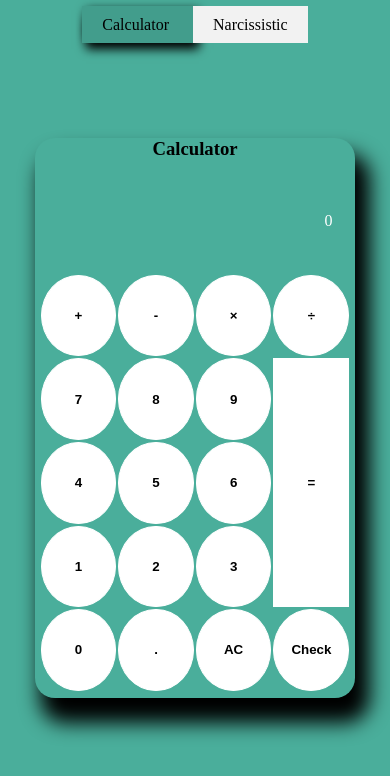
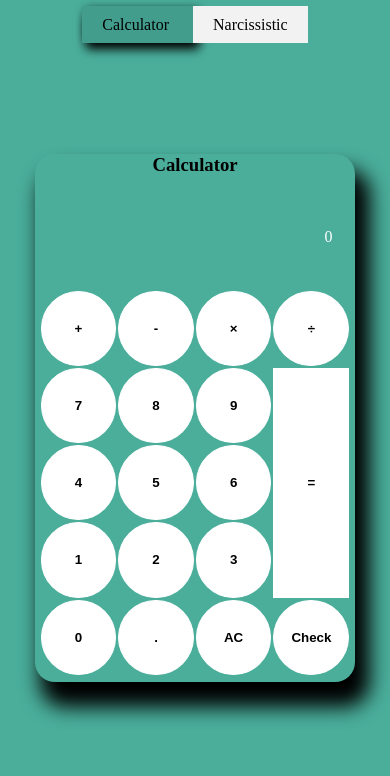
Before and after one commit to chubbystrings/calculator_app, a Vue app: page / in a window 390 px wide. Shown: the top 776 px of the page. Built offline with nearby package versions, Linux system fonts and the light colour scheme.

Commit message:
fixed web responsiveness issue

```diff
--- a/src/components/Calculator.vue
+++ b/src/components/Calculator.vue
@@ -169,7 +169,7 @@ export default {
 .calculator {
     background-color: #4AAE9B;
     box-shadow: 10px 20px 20px 5px black;
-    height: 35rem;
+    height: 33rem;
     border-radius: 20px;
     width: 20rem;
 }
@@ -208,7 +208,7 @@ export default {
     display: grid;
     grid-gap: 2px;
     grid-template-columns: repeat(4, 1fr);
-    height: 26em;
+    height: 24em;
     width: 19.3rem;
     margin: 0 auto;
 }
--- a/src/views/Narcissistic.vue
+++ b/src/views/Narcissistic.vue
@@ -72,7 +72,7 @@ export default {
 .about {
     background-color: #4AAE9B;;
     box-shadow: 10px 20px 20px 5px black;
-    height: 35rem;
+    height: 33rem;
     border-radius: 20px;
     display: flex;
     flex-direction: column;
```
Also changed, not shown: 1 other file (tests, documents, lock files or other folders).
